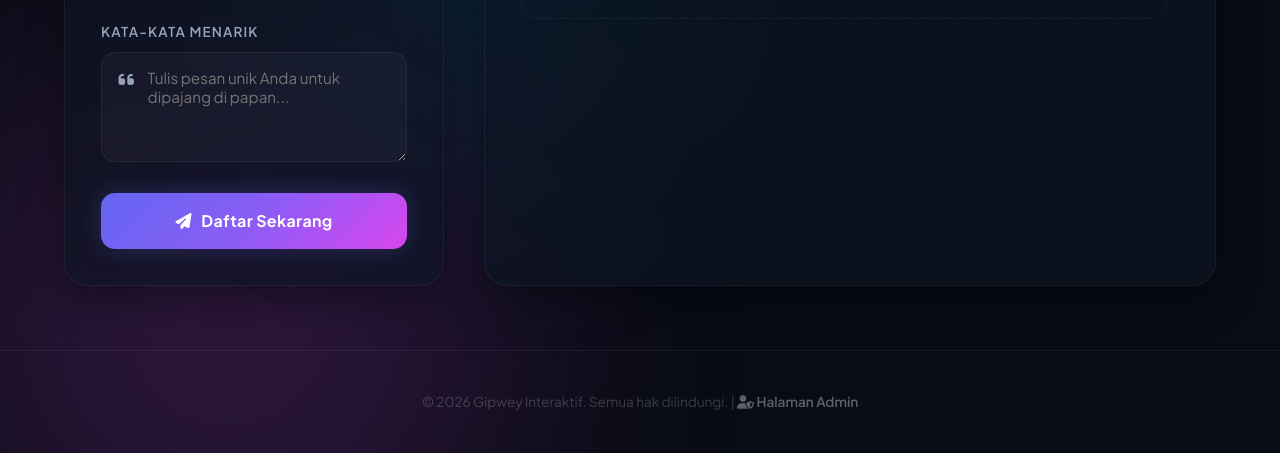
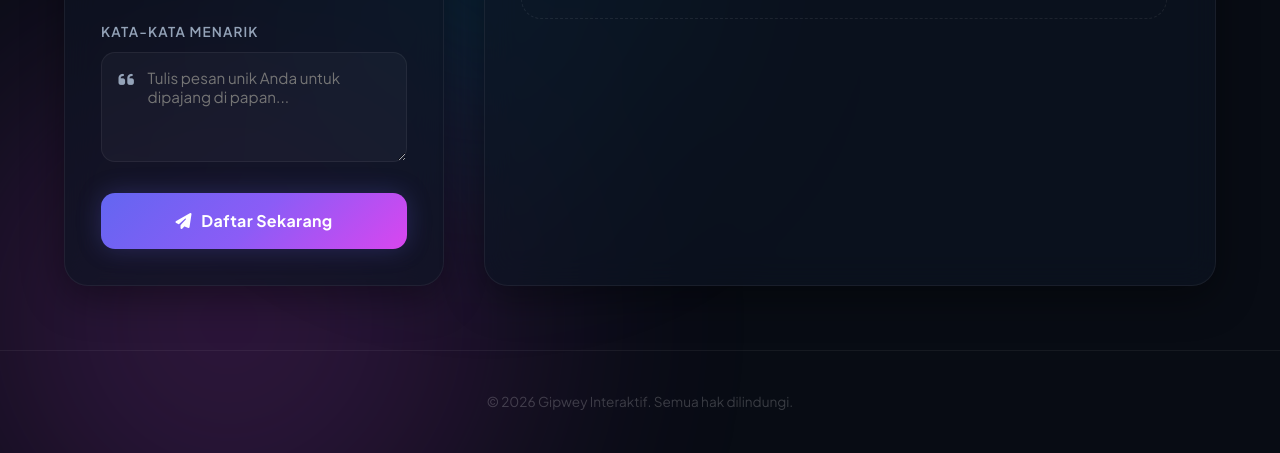
Before and after one commit to lalizabeth9090-code/gipwey, a website: page public/index.html in a window 1280 px wide. Shown: the part 678-1131 px from the top of the page. Drawn offline with Linux system fonts and the light colour scheme; no server answers.

Commit message:
Hide admin page link from public footer
## Perubahan
- Menghapus link "Halaman Admin" dari footer di halaman publik (index.html)
- Link admin tidak lagi terlihat dan tidak bisa diklik oleh pengunjung biasa

## Alasan
Untuk keamanan, halaman admin tidak perlu ditampilkan di halaman publik. Admin bisa mengakses langsung melalui URL `/admin.html` tanpa perlu link di footer.

```diff
--- a/public/index.html
+++ b/public/index.html
@@ -106,7 +106,7 @@
   </main>
 
   <footer>
-    <p>&copy; 2026 Gipwey Interaktif. Semua hak dilindungi. | <a href="admin.html"><i class="fa-solid fa-user-shield"></i> Halaman Admin</a></p>
+    <p>&copy; 2026 Gipwey Interaktif. Semua hak dilindungi.</p>
   </footer>
 
   <script src="app.js"></script>
```
